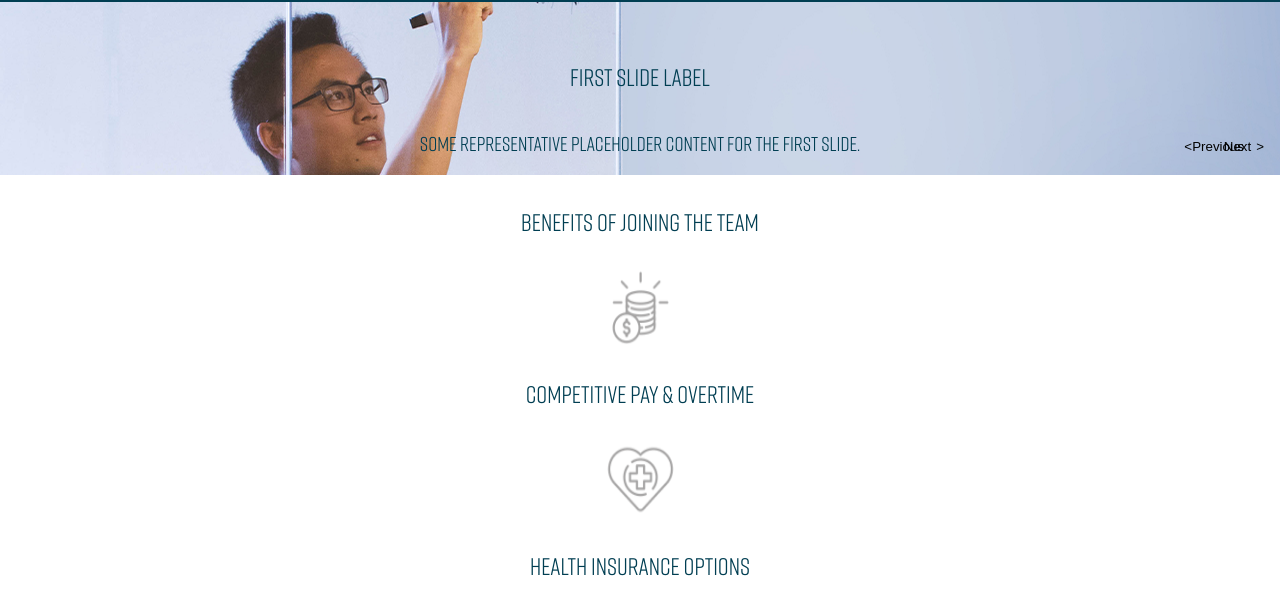
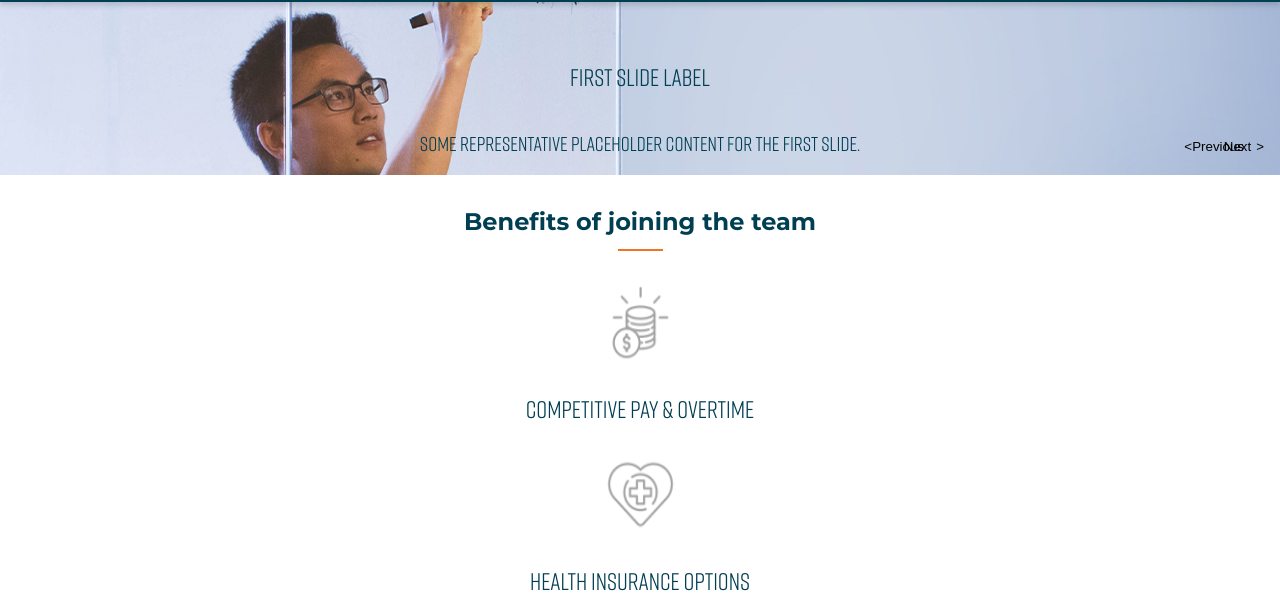
Before and after one commit to alleneben/fjorge-fe-test, a plain HTML site: page index.html in a window 1280 px wide. Shown: the part 72-681 px from the top of the page. Drawn offline with nearby package versions, Linux system fonts and the light colour scheme.

Commit message:
:styles welcome section

```diff
--- a/css/styles.css
+++ b/css/styles.css
@@ -32,6 +32,7 @@ button {
 }
 
 /* fonts */
+/* Rift Bold */
 @font-face {
 	font-family: 'Rift Bold';
 	src: url('/fonts/Rift/Fort\ Foundry\ -\ Rift-Bold.otf');
@@ -48,6 +49,24 @@ button {
 	font-family: 'Rift Regular';
 	src: url('/fonts/Rift/Fort\ Foundry\ -\ Rift-Regular.otf');
 }
+
+/* Montseratt */
+@font-face {
+	font-family: 'Montseratt Bold';
+	src: url('/fonts/Montserrat/Montserrat-Bold.ttf');
+}
+@font-face {
+	font-family: 'Montseratt Light';
+	src: url('/fonts/Montserrat/Montserrat-Light.ttf');
+}
+@font-face {
+	font-family: 'Montseratt Medium';
+	src: url('/fonts/Montserrat/Montserrat-Medium.ttf');
+}
+@font-face {
+	font-family: 'Montseratt Regular';
+	src: url('/fonts/Montserrat/Montserrat-Regular.ttf');
+}
 h1,h2,h3,h4,h5,p,a,li {
 	color: var(--primary);
 	font-weight: normal;
@@ -63,7 +82,7 @@ nav, footer {
 	left: 0;
 	width: 100%;
 	background-color: rgba(255, 255, 255, 0.7);
-	/* z-index: 1000; */
+	z-index: 999;
 	background-color: var(--primary);
 	box-shadow: 0px 3px 6px #00000029;
 	height: 74px;
@@ -163,7 +182,23 @@ section div img{
 .welcome h4 {
 	text-align: center;
 }
-
+.welcome .divider {
+	background-color: var(--secondary);
+	width: 45px;
+	height: 2px;
+	margin: 0;
+}
+.welcome .welcome-header {
+	display: flex;
+	flex-direction: column;
+	justify-content: center;
+	align-items: center;
+	margin-bottom: 2rem;
+}
+.welcome-header h4 {
+	font-family: 'Montseratt Bold';
+	margin-bottom: 0.8rem;
+}
 /* footer styles */
 footer {
     background-color: var(--primary);
--- a/index.html
+++ b/index.html
@@ -81,8 +81,9 @@
 
      <!-- WELCOME START -->
     <section class="welcome">
-        <div>
+        <div class="welcome-header">
             <h4>Benefits of joining the team</h4>
+            <div class="divider"></div>
         </div>
 
         <div class="welcome-items">
```
Also changed, not shown: fonts/Montserrat/Montserrat-Black.ttf (added), fonts/Montserrat/Montserrat-BlackItalic.ttf (added), fonts/Montserrat/Montserrat-Bold.ttf (added), fonts/Montserrat/Montserrat-BoldItalic.ttf (added), fonts/Montserrat/Montserrat-ExtraBold.ttf (added), fonts/Montserrat/Montserrat-ExtraBoldItalic.ttf (added), fonts/Montserrat/Montserrat-ExtraLight.ttf (added), fonts/Montserrat/Montserrat-ExtraLightItalic.ttf (added), fonts/Montserrat/Montserrat-Italic.ttf (added), fonts/Montserrat/Montserrat-Light.ttf (added), fonts/Montserrat/Montserrat-LightItalic.ttf (added), fonts/Montserrat/Montserrat-Medium.ttf (added), fonts/Montserrat/Montserrat-MediumItalic.ttf (added), fonts/Montserrat/Montserrat-Regular.ttf (added), 4 more files.
